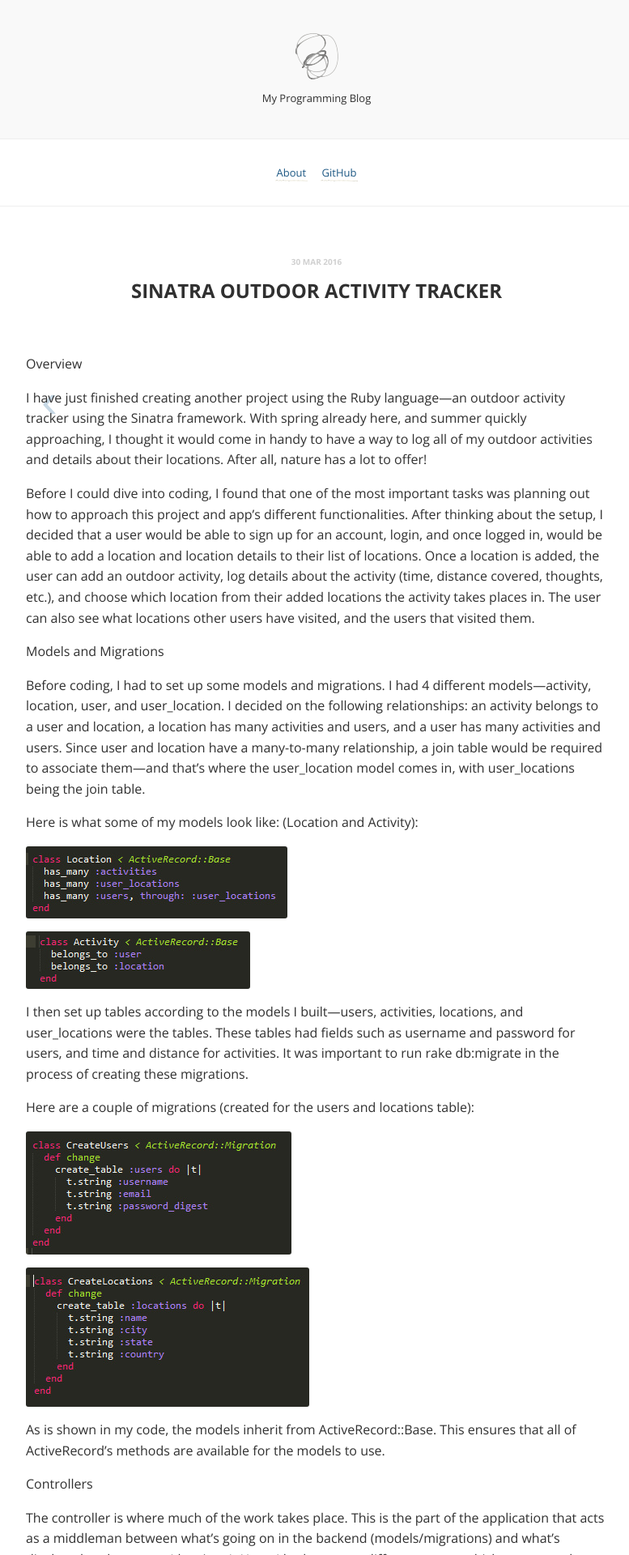
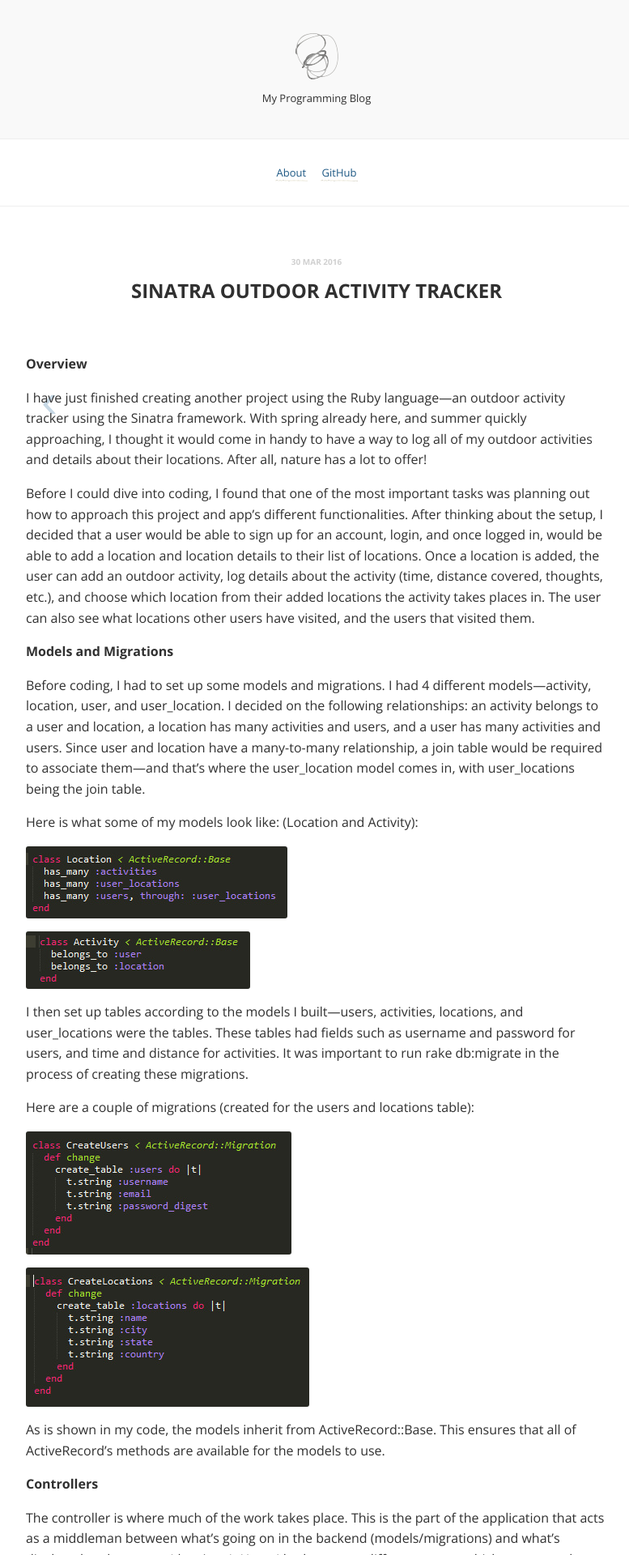
Before and after one commit to sameerabachoti/blog, a Jekyll site: the page built from _posts/2016-03-30-sinatra-outdoor-activity-tracker.md, in a window 1280 px wide. Shown: the top 1920 px of the page at 81% size, without its empty margins (249-1026 px from the left). Built offline with Jekyll 4.4.1, drawn with Linux system fonts in a browser that asks for light colours; comment, search, counter and statistics services are not loaded.

```diff
--- a/_posts/2016-03-30-sinatra-outdoor-activity-tracker.md
+++ b/_posts/2016-03-30-sinatra-outdoor-activity-tracker.md
@@ -3,7 +3,7 @@ layout: post
 title: Sinatra Outdoor Activity Tracker
 ---
 
-Overview
+**Overview**
 
 I have just finished creating another project using the Ruby language—an outdoor activity tracker using the Sinatra framework.
 With spring already here, and summer quickly approaching, I thought it would come in handy to have a way to log all of my outdoor
@@ -16,7 +16,7 @@ add an outdoor activity, log details about the activity (time, distance covered,
 added locations the activity takes places in. The user can also see what locations other users have visited, and the users that visited
 them.
 
-Models and Migrations
+**Models and Migrations**
 
 Before coding, I had to set up some models and migrations. I had 4 different models—activity, location, user, and user_location. I decided on the following relationships: an activity belongs to a user and location, a location has many activities and users, and a user has many activities and users. Since user and location have a many-to-many relationship, a join table would be required to associate them—and that’s where the user_location model comes in, with user_locations being the join table.
 
@@ -36,7 +36,7 @@ Here are a couple of migrations (created for the users and locations table):
 
 As is shown in my code, the models inherit from ActiveRecord::Base. This ensures that all of ActiveRecord’s methods are available for the models to use.
 
-Controllers
+**Controllers**
 
 The controller is where much of the work takes place. This is the part of the application that acts as a middleman between what’s going on in the backend (models/migrations) and what’s displayed to the screen (the views). Here, I had to set up different routes which correspond to different parts of the URL. The routes direct users to the URLs that allow them to perform the different CRUD (create, read, update, delete) actions for activities, locations, and users.
 
@@ -44,11 +44,11 @@ Here is a part of my activities controller:
 
 ![activities controller](/img/activities_controller.jpg)
 
-Views
+**Views**
 
 Views are what get rendered to the screen. I have a number of different erb files for each part of the application (activities, locations, users). Each erb file serves a different purpose. For example, the create_activity erb file has a form that allows the user to enter information about that activity. That information is passed back to the appropriate route in the controller, which then uses the information to create a new instance of the Activity class and adds that to the database. The activities.erb file then displays a list of all instances of that Activity class (aka all the rows of the activities table) by looping through the Activity class. An erb file called show_activity displays the individual details of each activity.
 
-Challenges
+**Challenges**
 
 Although building a Sinatra outdoor activity tracker was an enjoyable process, it was not without its challenges. One of the biggest challenges I faced was how to implement the many-to-many relationship between users and locations. I had two different lists of locations—the user’s personal list of locations, and a bigger master list that displays the locations that all users have visited. It was difficult to keep these lists synchronized. For example, when one user deletes a location from their personal list, I had to be sure not to delete it from the master list of locations if another user had it on their personal list. But if another user didn’t have it on their list, the application had to delete it from the master list.
 
```
